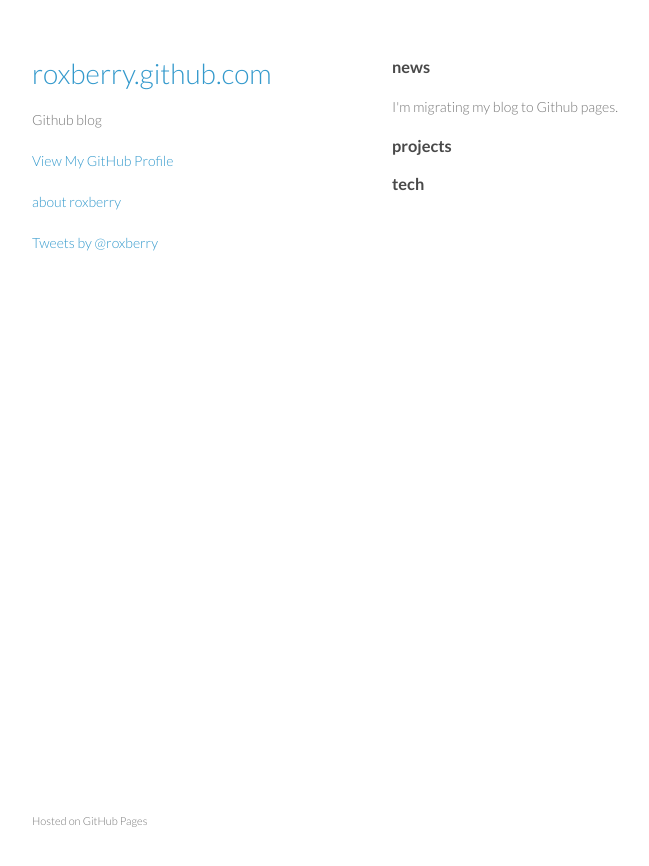
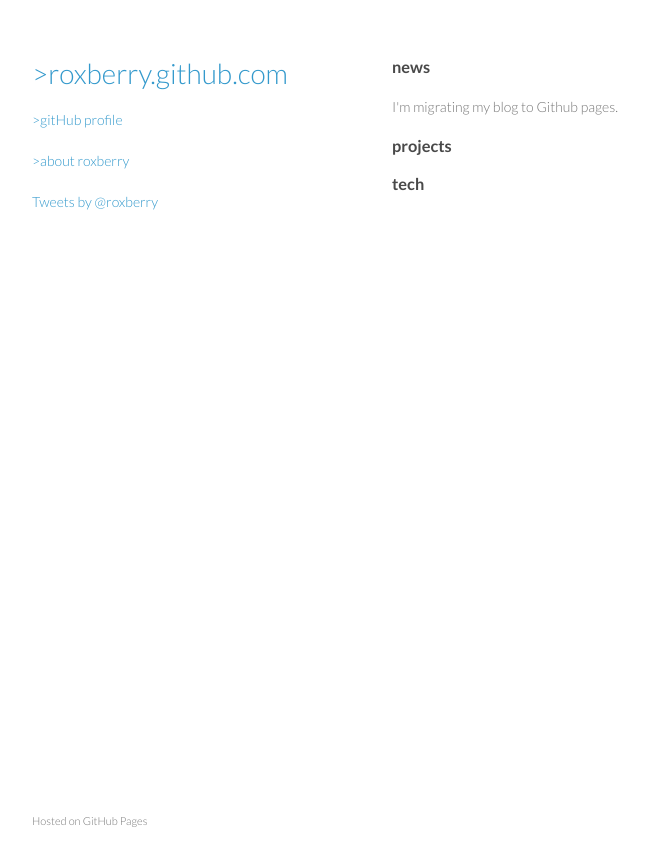
Before and after one commit to roxberry/roxberry.github.com, a Jekyll site: the page built from index.html, in a window 1280 px wide. Shown: the top 866 px of the page, without its empty margins (178-827 px from the left). Built offline with Jekyll 4.4.1, drawn with Linux system fonts in a browser that asks for light colours; comment, search, counter and statistics services are not loaded.

Commit message:
cleaning up structure

```diff
--- a/_layouts/base.html
+++ b/_layouts/base.html
@@ -15,10 +15,9 @@
 
 <div class="wrapper">
     <header>
-        <h1><a href="index.html">roxberry.github.com</a></h1>
-        <p>Github blog</p>
-        <p class="view"><a href="https://github.com/roxberry">View My GitHub Profile</a></p>
-        <p class="view"><a href=about.html>about roxberry</a></p>
+        <h1><a href="index.html">>roxberry.github.com</a></h1>
+        <p class="view"><a href="https://github.com/roxberry">>gitHub profile</a></p>
+        <p class="view"><a href=about.html>>about roxberry</a></p>
         <a class="twitter-timeline" href="https://twitter.com/roxberry" data-widget-id="312669708451188736">Tweets by @roxberry</a>
         <script>!function(d,s,id){var js,fjs=d.getElementsByTagName(s)[0];if(!d.getElementById(id)){js=d.createElement(s);js.id=id;js.src="//platform.twitter.com/widgets.js";fjs.parentNode.insertBefore(js,fjs);}}(document,"script","twitter-wjs");</script>
     </header>
```
